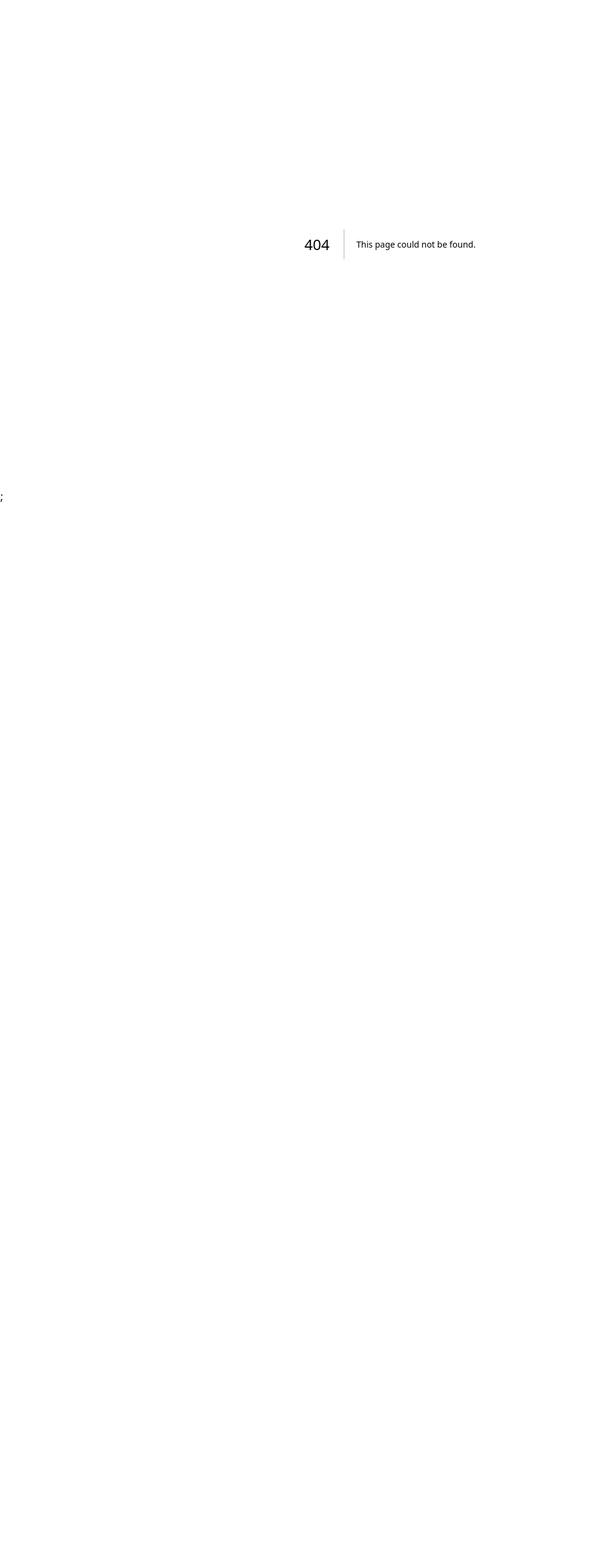
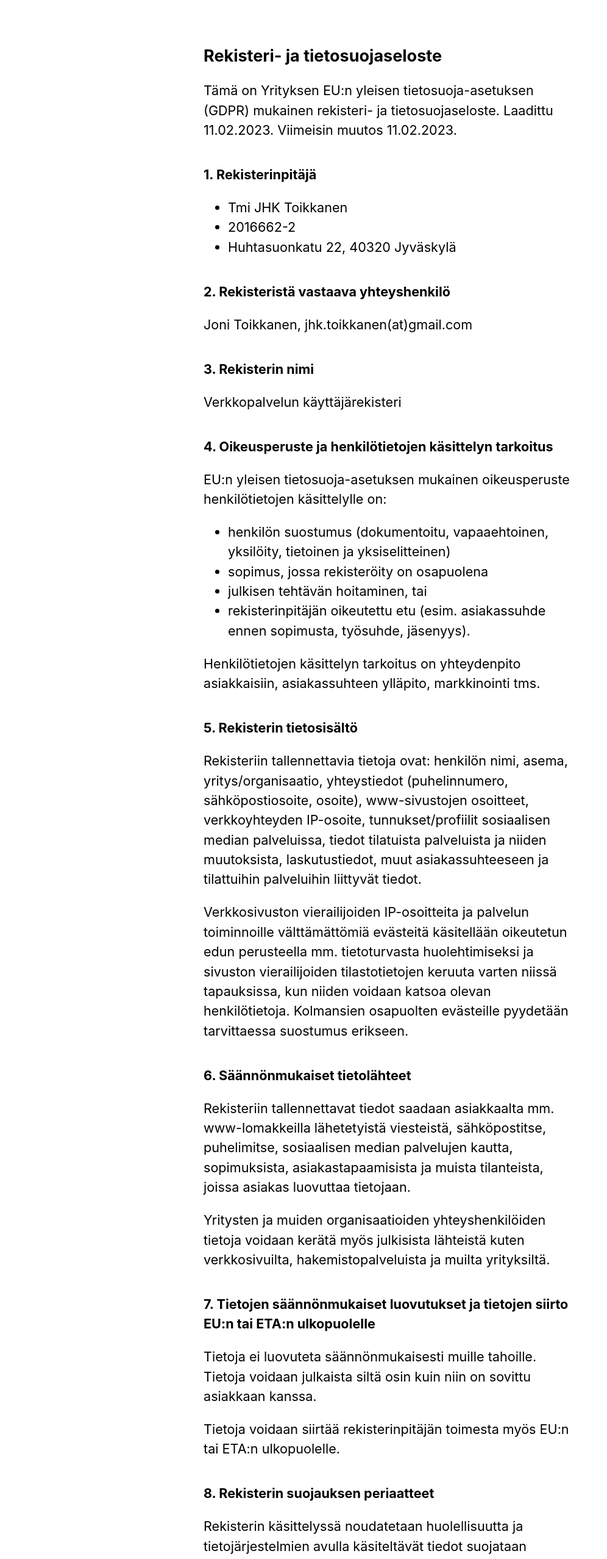
Before and after one commit to jotoik/nextjs-blog, a Next.js app: page /tietosuojarekisteri in a window 1280 px wide. Before the commit this address had no page. Shown: the top 2556 px of the page at 61% size, without its empty margins (0-996 px from the left). Before the commit the page ends 829 px from the top, so only its background shows below. Built offline with nearby package versions, Linux system fonts and the light colour scheme.

Commit message:
ga page views, privacy policy and footer

```diff
--- /dev/null
+++ b/components/Footer.js
@@ -0,0 +1,12 @@
+import Link from 'next/link';
+import styles from './layout.module.css';
+
+export default function Footer() {
+    return (
+
+    <div className={styles.footer}>
+        <Link href="/">Etusivu</Link>
+        <Link href="/tietosuojarekisteri">Tietosuojarekisteri</Link>
+    </div>
+    )
+  }
--- a/components/layout.module.css
+++ b/components/layout.module.css
@@ -13,3 +13,18 @@
   .backToHome {
     margin: 3rem 0 0;
   }
+.footer  {
+  display: flex;
+  flex-direction: column;
+  align-items: center;
+  margin: 1rem auto 1rem;
+  font-size: 12px;
+  color: dimgray;
+}
+.footer a {
+    color: #313131;
+    text-decoration: none;
+}
+.footer a:hover {
+  text-decoration: underline;
+}
--- /dev/null
+++ b/lib/ga/index.js
@@ -0,0 +1,11 @@
+// log the pageview with their URL
+export const pageview = (url) => {
+    window.gtag('config', process.env.NEXT_PUBLIC_GOOGLE_ANALYTICS, {
+      page_path: url,
+    })
+  }
+
+  // log specific events happening.
+export const event = ({ action, params }) => {
+    window.gtag('event', action, params)
+}
--- a/pages/_app.js
+++ b/pages/_app.js
@@ -1,6 +1,26 @@
 import '../styles/global.css';
+import { useEffect } from 'react'
+import { useRouter } from 'next/router'
+import * as ga from '../lib/ga'
 
 export default function App({ Component, pageProps }) {
+  const router = useRouter()
+
+  useEffect(() => {
+    const handleRouteChange = (url) => {
+      ga.pageview(url)
+    }
+    //When the component is mounted, subscribe to router changes
+    //and log those page views
+    router.events.on('routeChangeComplete', handleRouteChange)
+
+    // If the component is unmounted, unsubscribe
+    // from the event with the `off` method
+    return () => {
+      router.events.off('routeChangeComplete', handleRouteChange)
+    }
+  }, [router.events])
+
     return (
       <>
         <Component {...pageProps} />;
--- a/pages/index.js
+++ b/pages/index.js
@@ -18,7 +18,7 @@ export default function Home({allPostsData}) {
   return (
     <Layout home>
       <Head>
-        <title>Joni Toikkanen Blogi</title>
+        <title>{siteTitle}</title>
          {/* Global Site Tag (gtag.js) - Google Analytics */}
          <script
             async
--- /dev/null
+++ b/pages/tietosuojarekisteri.js
@@ -0,0 +1,85 @@
+import utilStyles from '../styles/utils.module.css';
+import Link from 'next/link';
+import Head from 'next/head';
+import styles from '../components/layout.module.css';
+import Footer from '../components/Footer';
+
+export default function Rekisteri() {
+    return (
+      <>
+        <div className={styles.container}>
+          <Head>
+            <title>Tietosuojarekisteri</title>
+          </Head>
+          <section className={`${utilStyles.headingMd} ${utilStyles.padding1px}`}>
+            <h2 className={utilStyles.headingLg}>Rekisteri- ja tietosuojaseloste</h2>
+          </section>
+          <section className={utilStyles.headingMd}>
+              <p>Tämä on Yrityksen EU:n yleisen tietosuoja-asetuksen (GDPR) mukainen rekisteri- ja tietosuojaseloste. Laadittu 11.02.2023. Viimeisin muutos 11.02.2023.</p>
+          </section>
+          <section className={`${utilStyles.headingMd} ${utilStyles.padding1px}`}>
+            <h2 className={utilStyles.headingMd}>1. Rekisterinpitäjä</h2>
+            <ul>
+              <li>Tmi JHK Toikkanen</li>
+              <li>2016662-2</li>
+              <li>Huhtasuonkatu 22, 40320 Jyväskylä</li>
+            </ul>
+          </section>
+          <section className={`${utilStyles.headingMd} ${utilStyles.padding1px}`}>
+            <h2 className={utilStyles.headingMd}>2. Rekisteristä vastaava yhteyshenkilö</h2>
+            <p>Joni Toikkanen, jhk.toikkanen(at)gmail.com</p>
+          </section>
+          <section className={`${utilStyles.headingMd} ${utilStyles.padding1px}`}>
+            <h2 className={utilStyles.headingMd}>3. Rekisterin nimi</h2>
+            <p>Verkkopalvelun käyttäjärekisteri</p>
+          </section>
+          <section className={`${utilStyles.headingMd} ${utilStyles.padding1px}`}>
+            <h2 className={utilStyles.headingMd}>4. Oikeusperuste ja henkilötietojen käsittelyn tarkoitus</h2>
+            <p>EU:n yleisen tietosuoja-asetuksen mukainen oikeusperuste henkilötietojen käsittelylle on:</p>
+            <ul>
+              <li>henkilön suostumus (dokumentoitu, vapaaehtoinen, yksilöity, tietoinen ja yksiselitteinen)</li>
+              <li>sopimus, jossa rekisteröity on osapuolena</li>
+              <li>julkisen tehtävän hoitaminen, tai</li>
+              <li>rekisterinpitäjän oikeutettu etu (esim. asiakassuhde ennen sopimusta, työsuhde, jäsenyys).</li>
+            </ul>
+            <p>Henkilötietojen käsittelyn tarkoitus on yhteydenpito asiakkaisiin, asiakassuhteen ylläpito, markkinointi tms.</p>
+          </section>
+          <section className={`${utilStyles.headingMd} ${utilStyles.padding1px}`}>
+            <h2 className={utilStyles.headingMd}>5. Rekisterin tietosisältö</h2>
+            <p>Rekisteriin tallennettavia tietoja ovat: henkilön nimi, asema, yritys/organisaatio, yhteystiedot (puhelinnumero, sähköpostiosoite, osoite), www-sivustojen osoitteet, verkkoyhteyden IP-osoite, tunnukset/profiilit sosiaalisen median palveluissa, tiedot tilatuista palveluista ja niiden muutoksista, laskutustiedot, muut asiakassuhteeseen ja tilattuihin palveluihin liittyvät tiedot.</p>
+            <p>Verkkosivuston vierailijoiden IP-osoitteita ja palvelun toiminnoille välttämättömiä evästeitä käsitellään oikeutetun edun perusteella mm. tietoturvasta huolehtimiseksi ja sivuston vierailijoiden tilastotietojen keruuta varten niissä tapauksissa, kun niiden voidaan katsoa olevan henkilötietoja. Kolmansien osapuolten evästeille pyydetään tarvittaessa suostumus erikseen.</p>
+          </section>
+          <section className={`${utilStyles.headingMd} ${utilStyles.padding1px}`}>
+            <h2 className={utilStyles.headingMd}>6. Säännönmukaiset tietolähteet</h2>
+            <p>Rekisteriin tallennettavat tiedot saadaan asiakkaalta mm. www-lomakkeilla lähetetyistä viesteistä, sähköpostitse, puhelimitse, sosiaalisen median palvelujen kautta, sopimuksista, asiakastapaamisista ja muista tilanteista, joissa asiakas luovuttaa tietojaan.</p>
+            <p>Yritysten ja muiden organisaatioiden yhteyshenkilöiden tietoja voidaan kerätä myös julkisista lähteistä kuten verkkosivuilta, hakemistopalveluista ja muilta yrityksiltä.</p>
+          </section>
+          <section className={`${utilStyles.headingMd} ${utilStyles.padding1px}`}>
+            <h2 className={utilStyles.headingMd}>7. Tietojen säännönmukaiset luovutukset ja tietojen siirto EU:n tai ETA:n ulkopuolelle</h2>
+            <p>Tietoja ei luovuteta säännönmukaisesti muille tahoille. Tietoja voidaan julkaista siltä osin kuin niin on sovittu asiakkaan kanssa.</p>
+            <p>Tietoja voidaan siirtää rekisterinpitäjän toimesta myös EU:n tai ETA:n ulkopuolelle.</p>
+          </section>
+          <section className={`${utilStyles.headingMd} ${utilStyles.padding1px}`}>
+            <h2 className={utilStyles.headingMd}>8. Rekisterin suojauksen periaatteet</h2>
+            <p>Rekisterin käsittelyssä noudatetaan huolellisuutta ja tietojärjestelmien avulla käsiteltävät tiedot suojataan asianmukaisesti. Kun rekisteritietoja säilytetään Internet-palvelimilla, niiden laitteiston fyysisestä ja digitaalisesta tietoturvasta huolehditaan asiaankuuluvasti. Rekisterinpitäjä huolehtii siitä, että tallennettuja tietoja sekä palvelimien käyttöoikeuksia ja muita henkilötietojen turvallisuuden kannalta kriittisiä tietoja käsitellään luottamuksellisesti ja vain niiden työntekijöiden toimesta, joiden työnkuvaan se kuuluu.</p>
+          </section>
+          <section className={`${utilStyles.headingMd} ${utilStyles.padding1px}`}>
+            <h2 className={utilStyles.headingMd}>9. Tarkastusoikeus ja oikeus vaatia tiedon korjaamista</h2>
+            <p>Jokaisella rekisterissä olevalla henkilöllä on oikeus tarkistaa rekisteriin tallennetut tietonsa ja vaatia mahdollisen virheellisen tiedon korjaamista tai puutteellisen tiedon täydentämistä. Mikäli henkilö haluaa tarkistaa hänestä tallennetut tiedot tai vaatia niihin oikaisua, pyyntö tulee lähettää kirjallisesti rekisterinpitäjälle. Rekisterinpitäjä voi pyytää tarvittaessa pyynnön esittäjää todistamaan henkilöllisyytensä. Rekisterinpitäjä vastaa asiakkaalle EU:n tietosuoja-asetuksessa säädetyssä ajassa (pääsääntöisesti kuukauden kuluessa).</p>
+          </section>
+          <section className={`${utilStyles.headingMd} ${utilStyles.padding1px}`}>
+            <h2 className={utilStyles.headingMd}>9. Tarkastusoikeus ja oikeus vaatia tiedon korjaamista</h2>
+            <p>Jokaisella rekisterissä olevalla henkilöllä on oikeus tarkistaa rekisteriin tallennetut tietonsa ja vaatia mahdollisen virheellisen tiedon korjaamista tai puutteellisen tiedon täydentämistä. Mikäli henkilö haluaa tarkistaa hänestä tallennetut tiedot tai vaatia niihin oikaisua, pyyntö tulee lähettää kirjallisesti rekisterinpitäjälle. Rekisterinpitäjä voi pyytää tarvittaessa pyynnön esittäjää todistamaan henkilöllisyytensä. Rekisterinpitäjä vastaa asiakkaalle EU:n tietosuoja-asetuksessa säädetyssä ajassa (pääsääntöisesti kuukauden kuluessa).</p>
+          </section>
+          <section className={`${utilStyles.headingMd} ${utilStyles.padding1px}`}>
+            <h2 className={utilStyles.headingMd}>10. Muut henkilötietojen käsittelyyn liittyvät oikeudet</h2>
+            <p>Rekisterissä olevalla henkilöllä on oikeus pyytää häntä koskevien henkilötietojen poistamiseen rekisteristä ("oikeus tulla unohdetuksi"). Niin ikään rekisteröidyillä on muut EU:n yleisen tietosuoja-asetuksen mukaiset oikeudet kuten henkilötietojen käsittelyn rajoittaminen tietyissä tilanteissa. Pyynnöt tulee lähettää kirjallisesti rekisterinpitäjälle. Rekisterinpitäjä voi pyytää tarvittaessa pyynnön esittäjää todistamaan henkilöllisyytensä. Rekisterinpitäjä vastaa asiakkaalle EU:n tietosuoja-asetuksessa säädetyssä ajassa (pääsääntöisesti kuukauden kuluessa).</p>
+          </section>
+          <div className={styles.backToHome}>
+            <Link href="/">← Takaisin etusivulle</Link>
+          </div>
+        </div>
+        <Footer/>
+      </>
+    );
+  }
```
Also changed, not shown: components/layout.js (+8 -4 lines).
